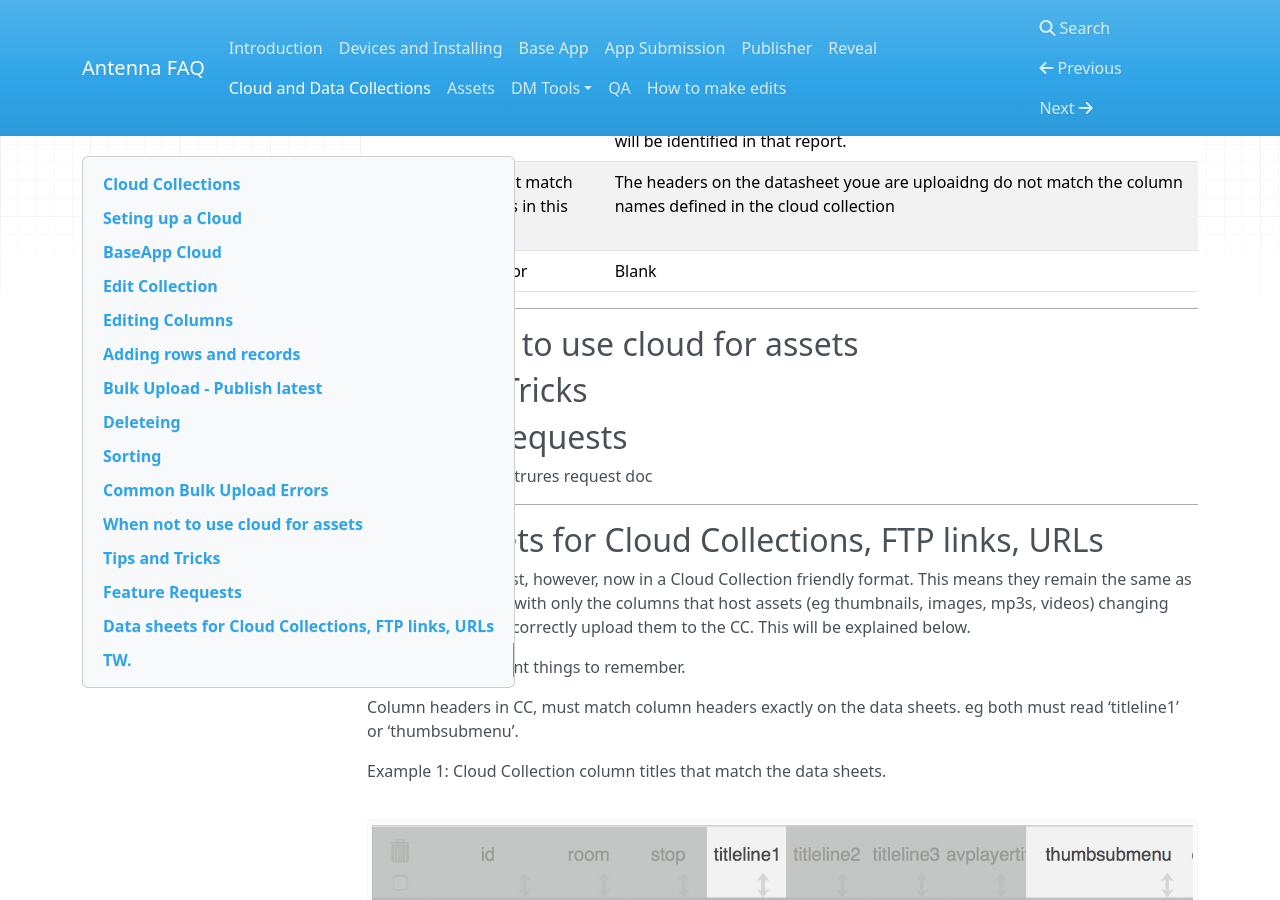
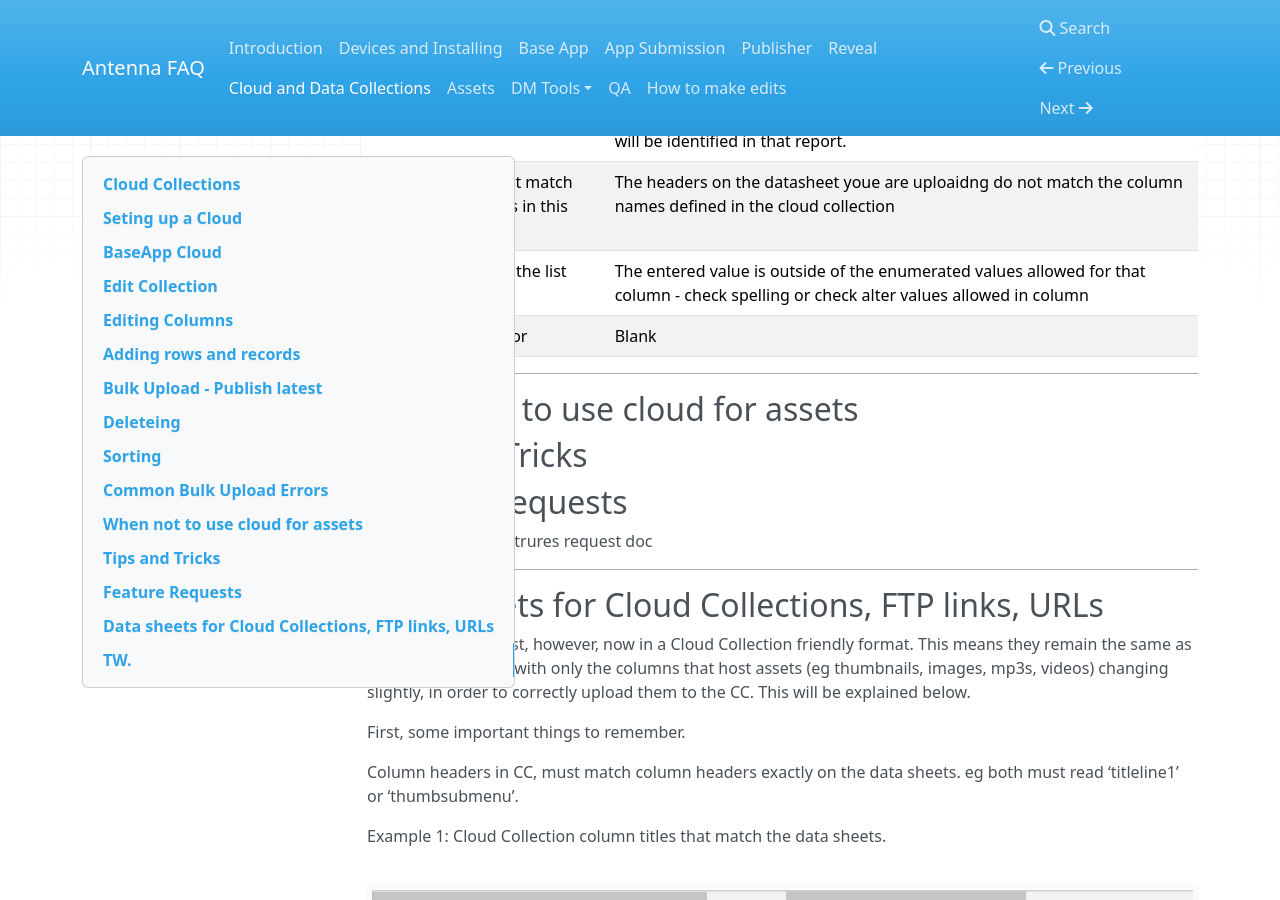
Before and after one commit to denovo/Antenna-faq, an MkDocs documentation site: the page built from docs/CloudCollectionsandData.md, in a window 1280 px wide and 900 px high, scrolled down 1667 px. Built offline with MkDocs 1.6.1, drawn with Linux system fonts in a browser that asks for light colours; nearby versions of some CDN libraries; old or Windows-style settings are respelled for this version of MkDocs.

Commit message:
Updated CloudCollectionsandData.md

```diff
--- a/docs/CloudCollectionsandData.md
+++ b/docs/CloudCollectionsandData.md
@@ -81,6 +81,11 @@ Attachment location - for most apps will be set to in a local file - ie stored i
   <td>The headers on the datasheet youe are uploaidng do not match the column names defined in the cloud collection</td>
   </tr>
   <tr>
+  <td>must be a value in the list</td>
+  <td>The entered value is outside of the enumerated values allowed for that column - check spelling or check alter values allowed in column</td>
+  </tr>
+  </tr>
+  <tr>
   <td>Row mismatch error</td>
   <td>Blank</td>
   </tr>
```
